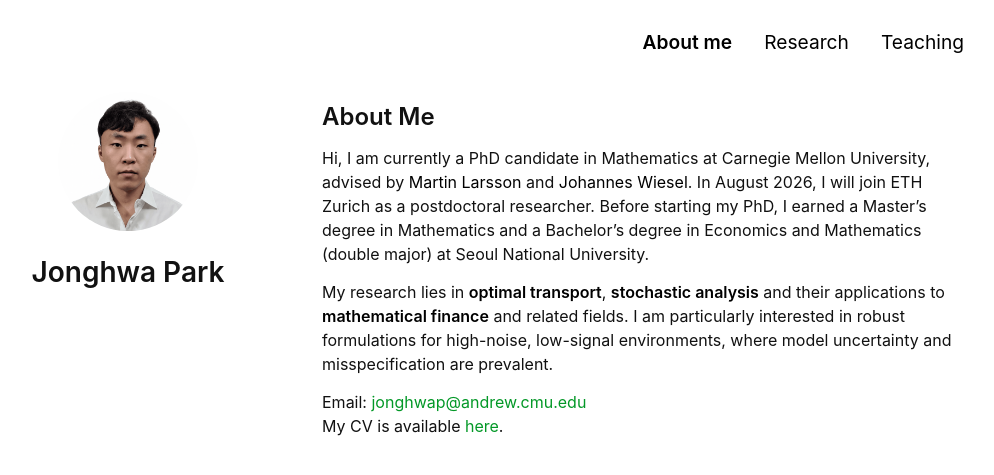
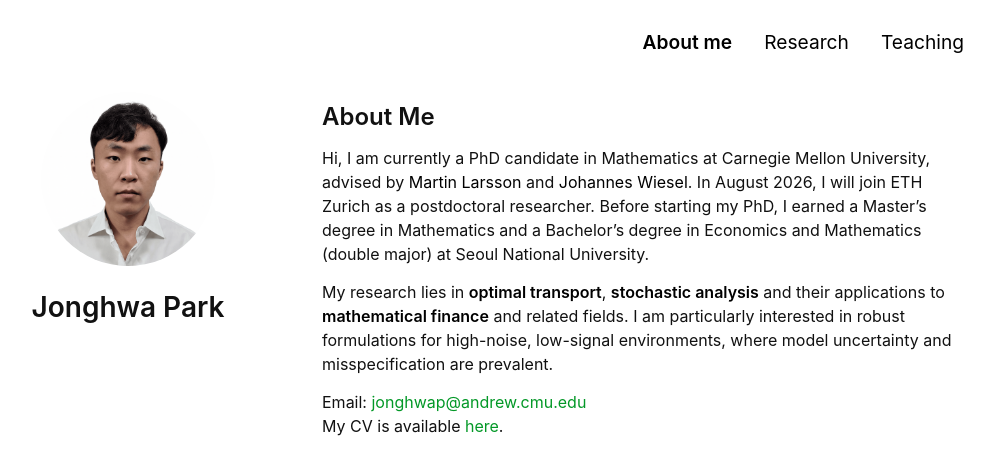
Before and after one commit to Jonghwap/Jonghwap.github.io, a Jekyll site: the page built from index.md, in a window 1280 px wide. Shown: the top 475 px of the page, without its empty margins (148-1142 px from the left). Built offline with Jekyll 4.4.1, drawn with Linux system fonts in a browser that asks for light colours; a style sheet for code colours, icons or effects is not loaded; our own code applies the rules of GitHub Pages for plain Markdown files.

Commit message:
Update minimal-light.scss

```diff
--- a/_sass/minimal-light.scss
+++ b/_sass/minimal-light.scss
@@ -229,7 +229,7 @@ papertitle {
 
       .image.avatar img {
         border-radius: 100%;
-        width: 60%; // avatar 사진 크기
+        width: 75%; // avatar 사진 크기
         padding: 20px;
         // border: 1px solid #ddd;
         // padding: 3px;
@@ -608,7 +608,7 @@ footer {
 
    .image.avatar img {
         border-radius: 100%;
-        width: 140px; // avatar 사진 크기
+        width: 180px; // avatar 사진 크기
         padding:20px;
       }
   #head1o2 {
@@ -664,7 +664,7 @@ footer {
 
   .image.avatar img {
       border-radius: 100%;
-      width: 115px; // avatar 사진 크기
+      width: 130px; // avatar 사진 크기
       padding:20px;
   }
   #head1o2 {
```
